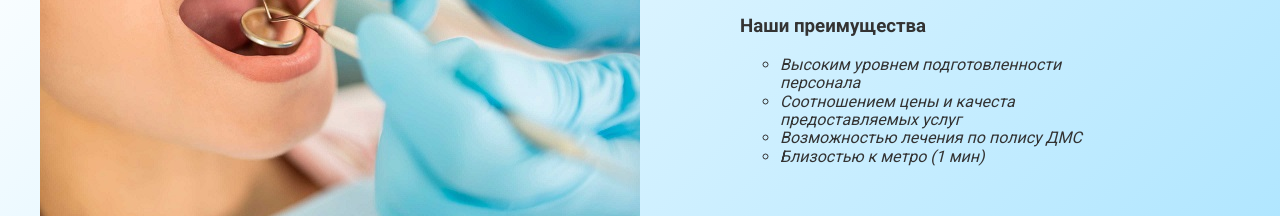
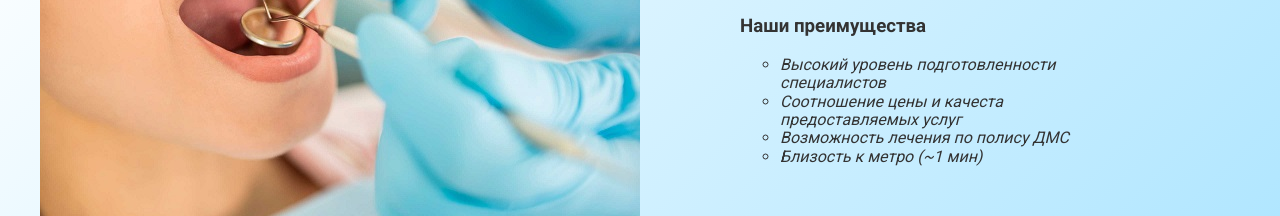
Before and after one commit to Kesishere/estet-dent, a website: page index.html in a window 1280 px wide. Shown: the part 228-444 px from the top of the page. Drawn offline with Linux system fonts and the light colour scheme.

Commit message:
Обновил текстовку 'наши преимущества'

```diff
--- a/index.html
+++ b/index.html
@@ -44,10 +44,10 @@
 
 				<h3>Наши преимущества</h3>
 				<ul>
-					<li>Высоким уровнем подготовленности персонала</li>
-					<li>Соотношением цены и качеста предоставляемых услуг</li>
-					<li>Возможностью лечения по полису ДМС</li>
-					<li>Близостью к метро (1 мин)</li>
+					<li>Высокий уровень подготовленности специалистов</li>
+					<li>Соотношение цены и качеста предоставляемых услуг</li>
+					<li>Возможность лечения по полису ДМС</li>
+					<li>Близость к метро (~1 мин)</li>
 				</ul>
 			</div>
 		</section>
```
